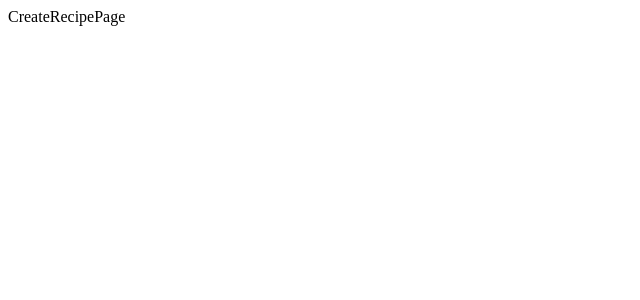
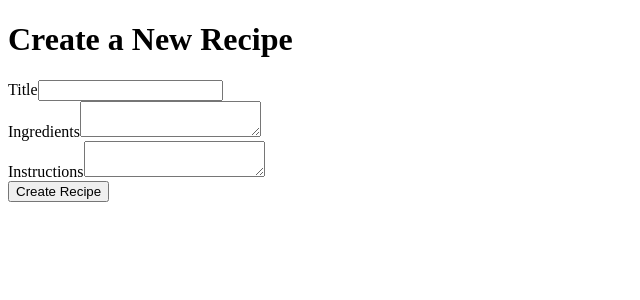
Before and after one commit to akabhowmick/recipe-sharing-app-2.0, a React (Vite) app in the folder frontend/: page /create in a window 1280 px wide. Shown: the top 300 px of the page, without its empty margins (0-640 px from the left). Built offline with nearby package versions, Linux system fonts and the light colour scheme.

Commit message:
add initial pages

```diff
--- a/frontend/src/pages/CreateRecipePage.tsx.tsx
+++ b/frontend/src/pages/CreateRecipePage.tsx.tsx
@@ -1,5 +1,52 @@
+import React, { useState } from "react";
+import { useNavigate } from "react-router-dom";
+
 export const CreateRecipePage = () => {
+  const [title, setTitle] = useState("");
+  const [ingredients, setIngredients] = useState("");
+  const [instructions, setInstructions] = useState("");
+  const navigate = useNavigate();
+
+  const handleSubmit = (e: React.FormEvent) => {
+    e.preventDefault();
+
+    const newRecipe = { title, ingredients, instructions };
+
+    fetch("/api/recipes/", {
+      method: "POST",
+      headers: {
+        "Content-Type": "application/json",
+      },
+      body: JSON.stringify(newRecipe),
+    })
+      .then((response) => response.json())
+      .then((data) => {
+        navigate(`/recipes/${data.id}`);
+      });
+  };
+
   return (
-    <div>CreateRecipePage</div>
-  )
-}
+    <div>
+      <h1>Create a New Recipe</h1>
+      <form onSubmit={handleSubmit}>
+        <div>
+          <label>Title</label>
+          <input type="text" value={title} onChange={(e) => setTitle(e.target.value)} required />
+        </div>
+        <div>
+          <label>Ingredients</label>
+          <textarea value={ingredients} onChange={(e) => setIngredients(e.target.value)} required />
+        </div>
+        <div>
+          <label>Instructions</label>
+          <textarea
+            value={instructions}
+            onChange={(e) => setInstructions(e.target.value)}
+            required
+          />
+        </div>
+        <button type="submit">Create Recipe</button>
+      </form>
+    </div>
+  );
+};
--- a/frontend/src/pages/RecipePage.tsx
+++ b/frontend/src/pages/RecipePage.tsx
@@ -1,5 +1,34 @@
+import { useEffect, useState } from "react";
+import { useParams } from "react-router-dom";
+
+interface Recipe {
+  id: number;
+  title: string;
+  ingredients: string;
+  instructions: string;
+}
+
 export const RecipePage = () => {
+  const { id } = useParams<{ id: string }>();
+  const [recipe, setRecipe] = useState<Recipe | null>(null);
+
+  useEffect(() => {
+    fetch(`/api/recipes/${id}/`)
+      .then((response) => response.json())
+      .then((data) => setRecipe(data));
+  }, [id]);
+
+  if (!recipe) {
+    return <p>Loading...</p>;
+  }
+
   return (
-    <div>RecipePage</div>
-  )
-}
+    <div>
+      <h1>{recipe.title}</h1>
+      <h3>Ingredients</h3>
+      <p>{recipe.ingredients}</p>
+      <h3>Instructions</h3>
+      <p>{recipe.instructions}</p>
+    </div>
+  );
+};
```
Also changed, not shown: frontend/src/components/RecipeDetail.tsx (added), frontend/src/components/RecipeForm.tsx (added).
